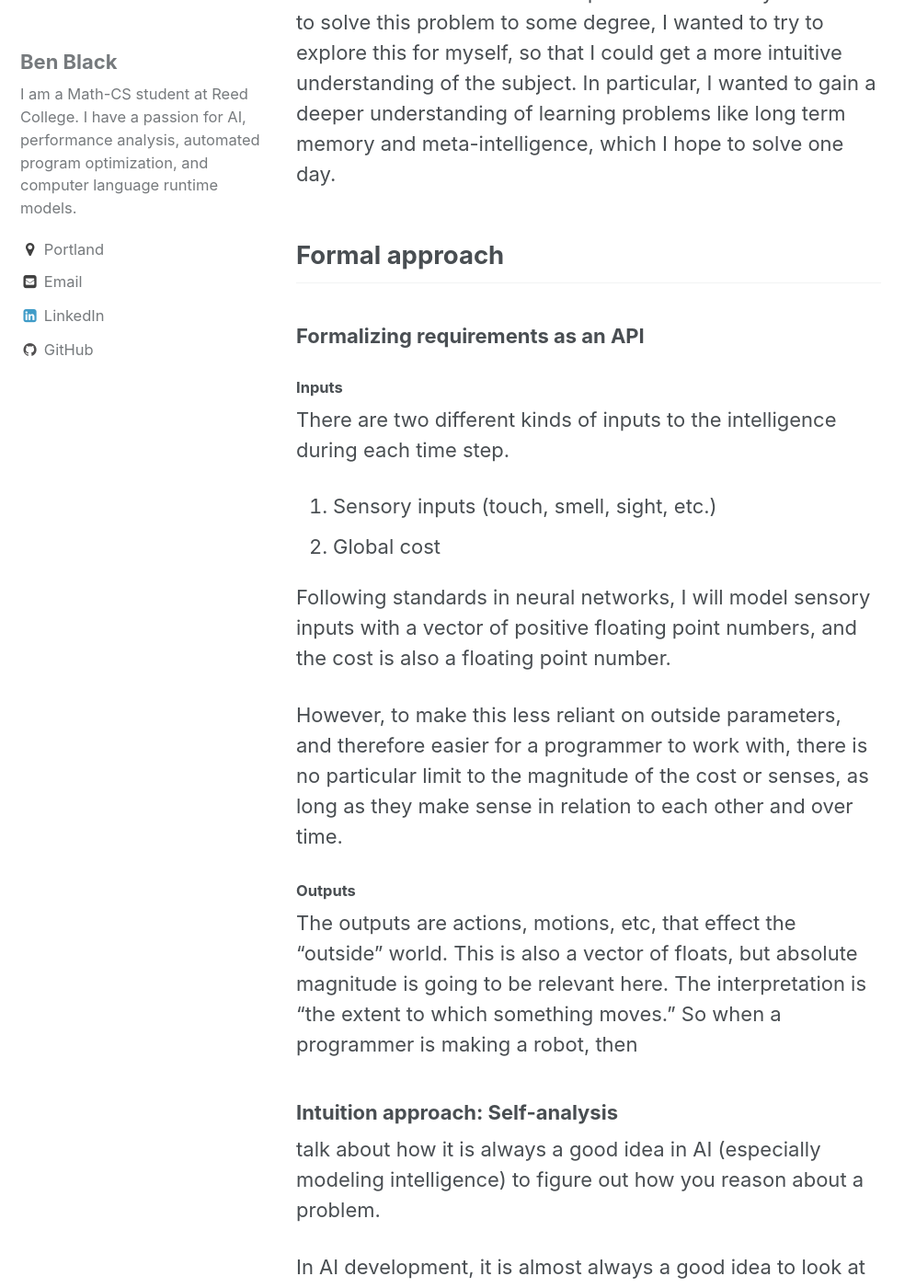
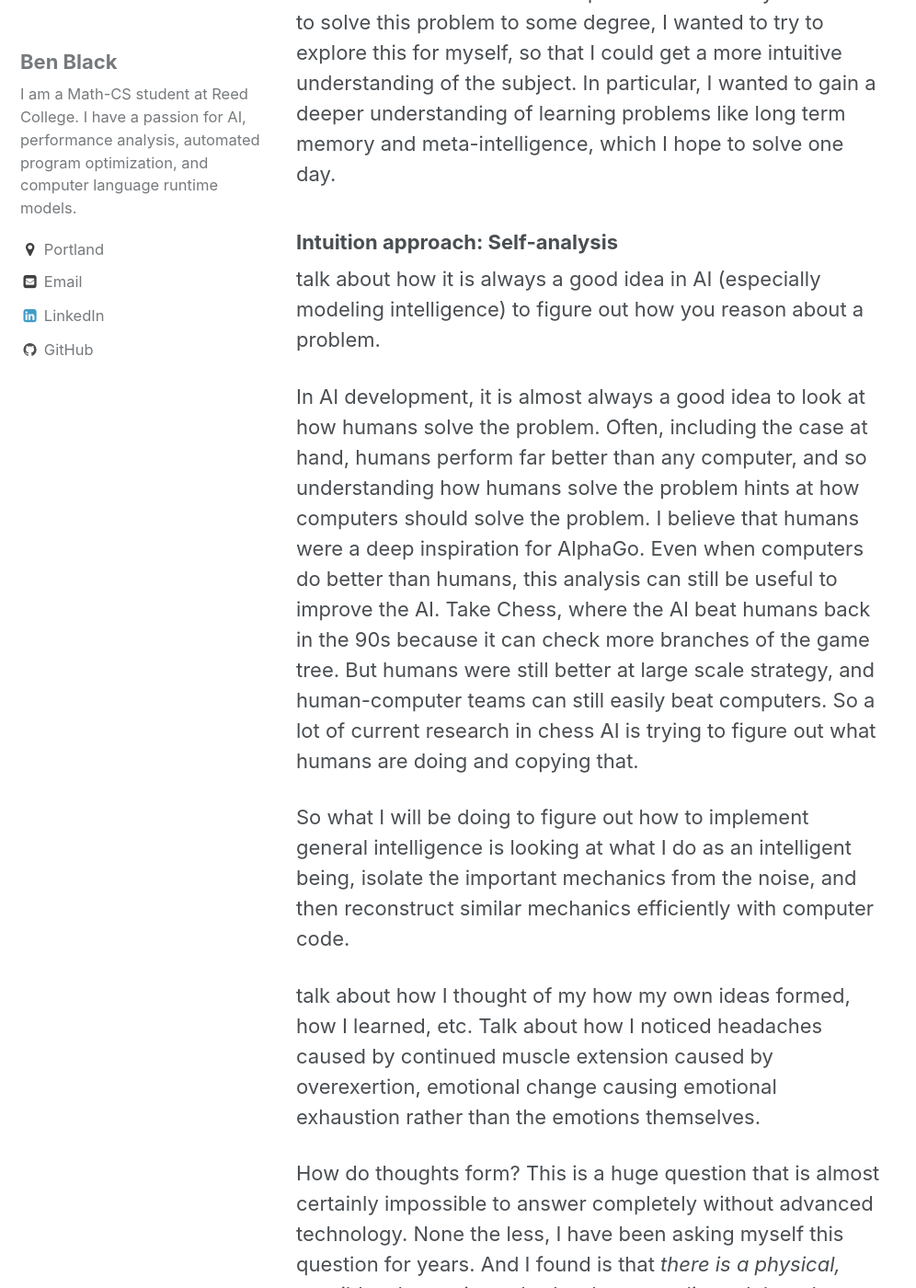
Before and after one commit to benblack769/benblack769.github.io, a Jekyll site: the page built from exploration_intelligence/conceptualizing-model.md, in a window 1280 px wide and 1400 px high, scrolled down 883 px. Shown: the whole window at 92% size, without its empty margins (0-996 px from the left). Built offline with Jekyll 4.4.1, drawn with Linux system fonts in a browser that asks for light colours; our own code applies the rules of GitHub Pages for plain Markdown files; some of the changed text lies outside the part shown.

Commit message:
refractored model post

```diff
--- a/exploration_intelligence/generalized_intelligence_model.md
+++ b/exploration_intelligence/conceptualizing-model.md
@@ -9,25 +9,6 @@ The approach described is deeply and subtly inspired by neural networks, and I w
 ### Introduction
 
 While there are current techniques that could maybe be used to solve this problem to some degree, I wanted to try to explore this for myself, so that I could get a more intuitive understanding of the subject. In particular, I wanted to gain a deeper understanding of learning problems like long term memory and meta-intelligence, which I hope to solve one day.
-
-## Formal approach
-
-### Formalizing requirements as an API
-
-#### Inputs
-
-There are two different kinds of inputs to the intelligence during each time step.
-
-1. Sensory inputs (touch, smell, sight, etc.)
-2. Global cost
-
-Following standards in neural networks, I will model sensory inputs with a vector of positive floating point numbers, and the cost is also a floating point number.
-
-However, to make this less reliant on outside parameters, and therefore easier for a programmer to work with, there is no particular limit to the magnitude of the cost or senses, as long as they make sense in relation to each other and over time.
-
-#### Outputs
-
-The outputs are actions, motions, etc, that effect the "outside" world. This is also a vector of floats, but absolute magnitude is going to be relevant here. The interpretation is "the extent to which something moves." So when a programmer is making a robot, then
 
 ### Intuition approach: Self-analysis
 
@@ -81,6 +62,7 @@ Meta-intelligence:
 Change in Change in Cost ~= f(change in change in internal state)
 
 
+
 ### Structure of the model
 
 Diagram pointing things out like the inputs and how they take in different senses, the outputs, and how they represent different actions. Linear learner model.
@@ -94,14 +76,3 @@ This is the hard part:
 Talk about special input and output, where the input is the magnitude of a variable following a tanh path, and the output is how much that variable should change in the next timestep. Perhaps forcing towards zero is a good stabilizer.
 
 #### Formalizing dynamics
-
-
-
-
-## Implementation
-
-### Results from simple learning task
-
-### Results for guess_letter
-
-### Conclusion and further studies
```
Also changed, not shown: exploration_intelligence/formalizing-model.md (added, +22 -0 lines), exploration_intelligence/generalized_intelligence_requirements.md (+1 -1 lines), exploration_intelligence/intelligence-implementation.md (added, +7 -0 lines).
